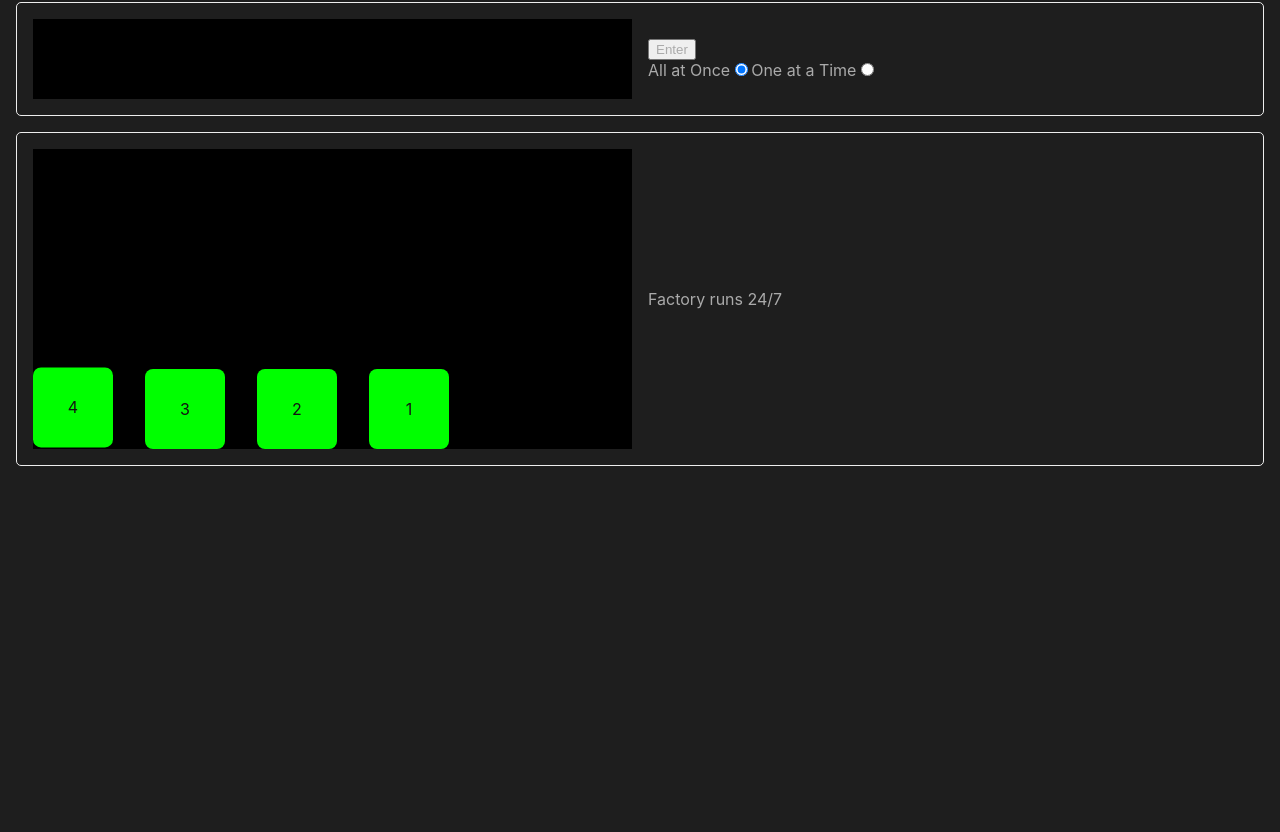
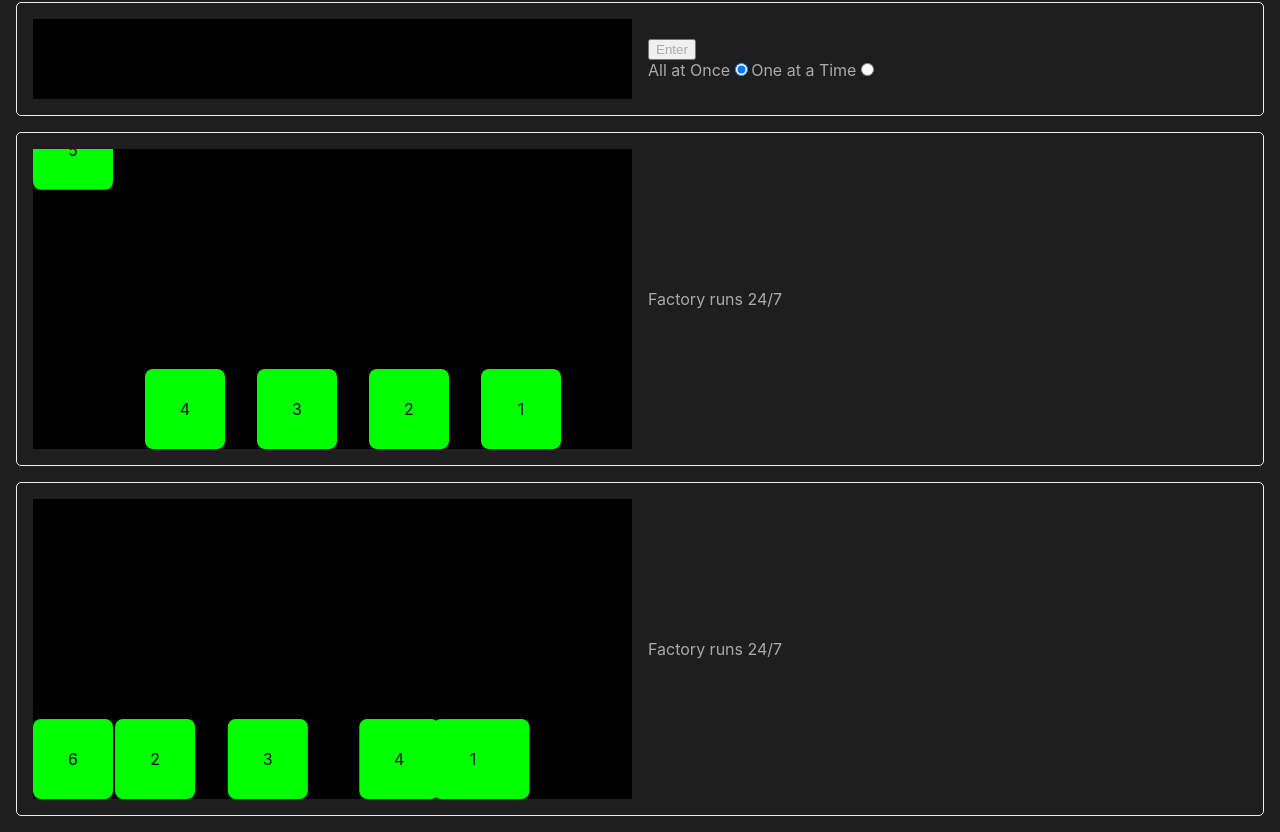
Before and after one commit to aaronparisi/react-spring-sandbox, a React (Create React App) app: page / in a window 1280 px wide. Shown: the part 1184-2016 px from the top of the page. Before the commit the page ends 1666 px from the top, so only its background shows below. Built offline with nearby package versions, Linux system fonts and the light colour scheme.

Commit message:
saving my work on smooth convey

```diff
--- a/src/App.tsx
+++ b/src/App.tsx
@@ -12,6 +12,7 @@ import Subsequent from './components/Subsequent';
 import SubsequentManual from './components/SubsequentManual';
 import SubsequentManualRadio from './components/SubsequentManualRadio';
 import Conveyer from './components/Conveyer';
+import ConveyerSmooth from './components/ConveyerSmooth';
 
 function App() {
   return (
@@ -27,6 +28,7 @@ function App() {
       <SubsequentManual />
       <SubsequentManualRadio />
       <Conveyer />
+      <ConveyerSmooth />
     </div>
   );
 }
--- a/src/components/Conveyer.tsx
+++ b/src/components/Conveyer.tsx
@@ -33,9 +33,7 @@ const Conveyer: React.FC = () => {
     enter: { transform: 'translateY(0%)' },
     leave: { transform: 'translateY(-400%)' },
     onRest: handleTransitionRest,
-    // exitBeforeEnter: true,
     config: (item, index, state) => {
-      // return config.wobbly;
       return {
         ...config.wobbly,
         bounce: state === 'enter' ? 2 : 0,
--- /dev/null
+++ b/src/components/ConveyerSmooth.tsx
@@ -0,0 +1,114 @@
+import React, { useEffect, useState } from 'react';
+import {
+  animated,
+  AnimationResult,
+  config,
+  Controller,
+  SpringValue,
+  useSpring,
+  useSprings,
+  useTransition,
+} from 'react-spring';
+
+import '../stylesheets/conveyer.css';
+
+const ConveyerSmooth: React.FC = () => {
+  const [data, setData] = useState<number[]>([1]);
+
+  const handleTransitionRest = (
+    result: AnimationResult,
+    spring: Controller | SpringValue,
+    item: number
+  ) => {
+    if (item !== data[0]) return;
+    const newData = data.slice(0, 5); // TODO programmatically determine upper bound
+    newData.unshift(data[0] + 1);
+
+    setData(newData);
+  };
+
+  /*
+   I think I can do something like this:
+   create a spring via useSpring that has an array `to`.
+   This array will explicitly spell out each transform - entering, conveying, and leaving.
+   We will render data.length animated divs, each with this spring as their style.
+   My question is: when we add elements to the array, will each div's animation
+   start over?  Or will it continue on its multiple-to-array journey?
+   */
+  // const conveySpring = useSpring({
+  //   from: { transform: `translate3d(0, -400%, 0)` },
+  //   to: [
+  //     { transform: `translate3d(0, 0, 0)` },
+  //     { transform: 'translate3d(100px, 0, 0)' },
+  //     { transform: 'translate3d(200px, 0, 0)' },
+  //     { transform: 'translate3d(300px, 0, 0)' },
+  //     { transform: 'translate3d(400px, 0, 0)' },
+  //     { transform: 'translate3d(500px, 0, 0)' },
+  //     { transform: 'translate3d(500px, -400%, 0)' },
+  //   ],
+  //   config: config.wobbly,
+  // });
+  const [springs, api] = useSprings(
+    data.length,
+    (springIdx: number) => {
+      const springFrom = { transform: '' };
+      let springTo: { transform: string } | { transform: string }[] = {
+        transform: '',
+      };
+      if (springIdx === 0) {
+        // enter
+        springFrom.transform = 'translate3d(0, -400%, 0)';
+        springTo.transform = 'translate3d(0, 0, 0)';
+      } else if (springIdx === 5) {
+        // exit
+        springFrom.transform = `translate3d(${80 * springIdx}px, 0, 0)`;
+        springTo.transform = `translate3d(${80 * springIdx}px, -400%, 0)`;
+      } else {
+        // convey
+        // springFrom.transform = `translate3d(${80 * springIdx}px, 0, 0)`;
+        // springTo.transform = `translate3d(${80 * (springIdx + 1)}px, 0, 0)`;
+        springFrom.transform = 'translate3d(0, 0, 0)';
+        springTo = [0, 1, 2, 3, 4, 5].map((n) => ({
+          transform: `translate3d(${80 * n}px, 0, 0)`,
+        }));
+      }
+      return {
+        from: springFrom,
+        to: springTo,
+        config: (key: string) => {
+          return config.wobbly;
+        },
+      };
+    },
+    []
+  );
+
+  useEffect(() => {
+    const conveyerInterval = setInterval(() => {
+      setData((prev) => {
+        const newData = prev.slice(0, 5);
+        newData.unshift(prev[0] + 1);
+        return newData;
+      });
+    }, 1000);
+
+    return () => clearInterval(conveyerInterval);
+  }, []);
+
+  return (
+    <section className="pane conveyer">
+      <section className="animation-window">
+        {springs.map((props, idx) => {
+          return (
+            <animated.div key={data[idx]} className="springy" style={props}>
+              {data[idx]}
+            </animated.div>
+          );
+        })}
+      </section>
+      <section className="animation-info">Factory runs 24/7</section>
+    </section>
+  );
+};
+
+export default ConveyerSmooth;
```
